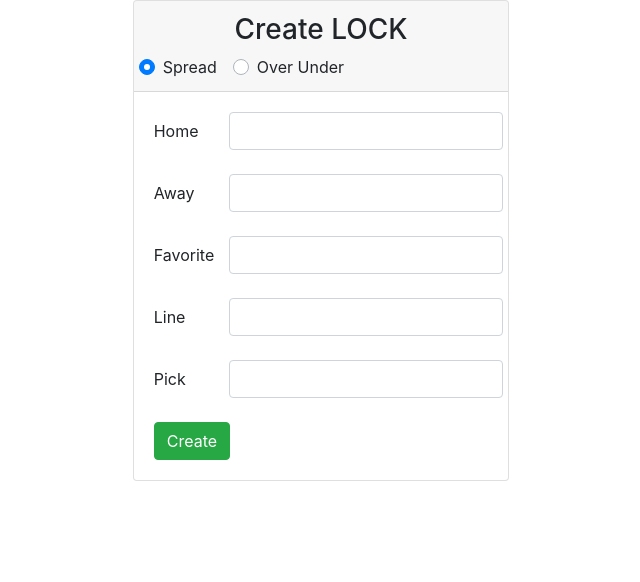
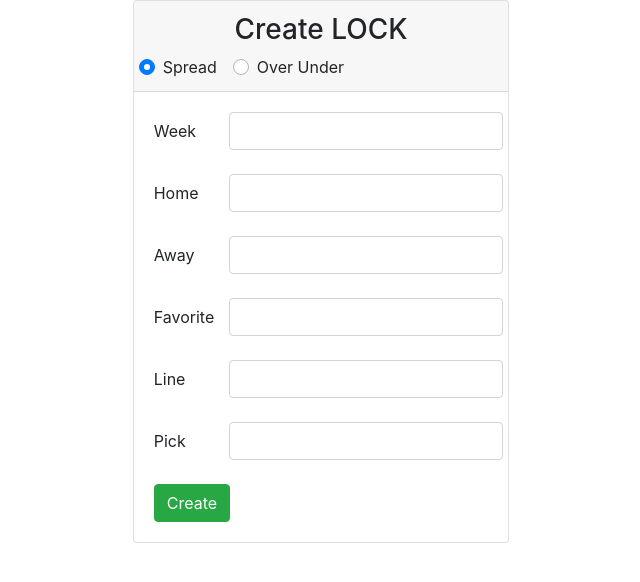
Before and after one commit to ZachManno/bet-jimjams, a Flask app: page /lock-form/ in a window 1280 px wide. Shown: the top 582 px of the page, without its empty margins (319-959 px from the left). Run offline with Flask 2, Linux system fonts and the light colour scheme; parts of the project's set-up code (start-up, migrations or seed data) failed here and were passed over; some libraries are stand-ins or nearby versions.

Commit message:
add week field

```diff
--- a/lock_form.py
+++ b/lock_form.py
@@ -7,7 +7,8 @@ from wtforms import (StringField,
                      SelectField,
                      TextField,
                      FloatField,
-                     BooleanField)
+                     BooleanField,
+                     IntegerField)
 from wtforms.validators import (DataRequired,
                                 Email,
                                 EqualTo,
@@ -56,6 +57,9 @@ def validate_ou(form, field):
 
 class LockForm(FlaskForm):
     """Lock form."""
+    week = IntegerField('Week', [
+        DataRequired()
+        ])
     home = StringField('Home', [
         DataRequired()
         ])
--- a/templates/add-lock.html
+++ b/templates/add-lock.html
@@ -41,6 +41,21 @@
         <div class="card-body">
         <form method="POST" action="{{ url_for('lock_form_route') }}">
             {{ form.csrf_token }}
+
+
+            <div class="form-group row">
+                <label for="week" class="col col-form-label">{{ form.week.label }}</label>
+                <div class="col6">
+                    {{ form.week(class="form-control" + (" is-invalid" if form.week.errors else ""))  }}
+                </div>
+            </div>
+              {% if form.favorite.errors %}
+                      <small class="form-text text-muted" style="padding-bottom: 2%">
+                        {% for error in form.week.errors %}
+                          {{ error }} <br>
+                        {% endfor %}
+                      </small>
+              {% endif %}
 
 
             <div class="form-group row">
```
